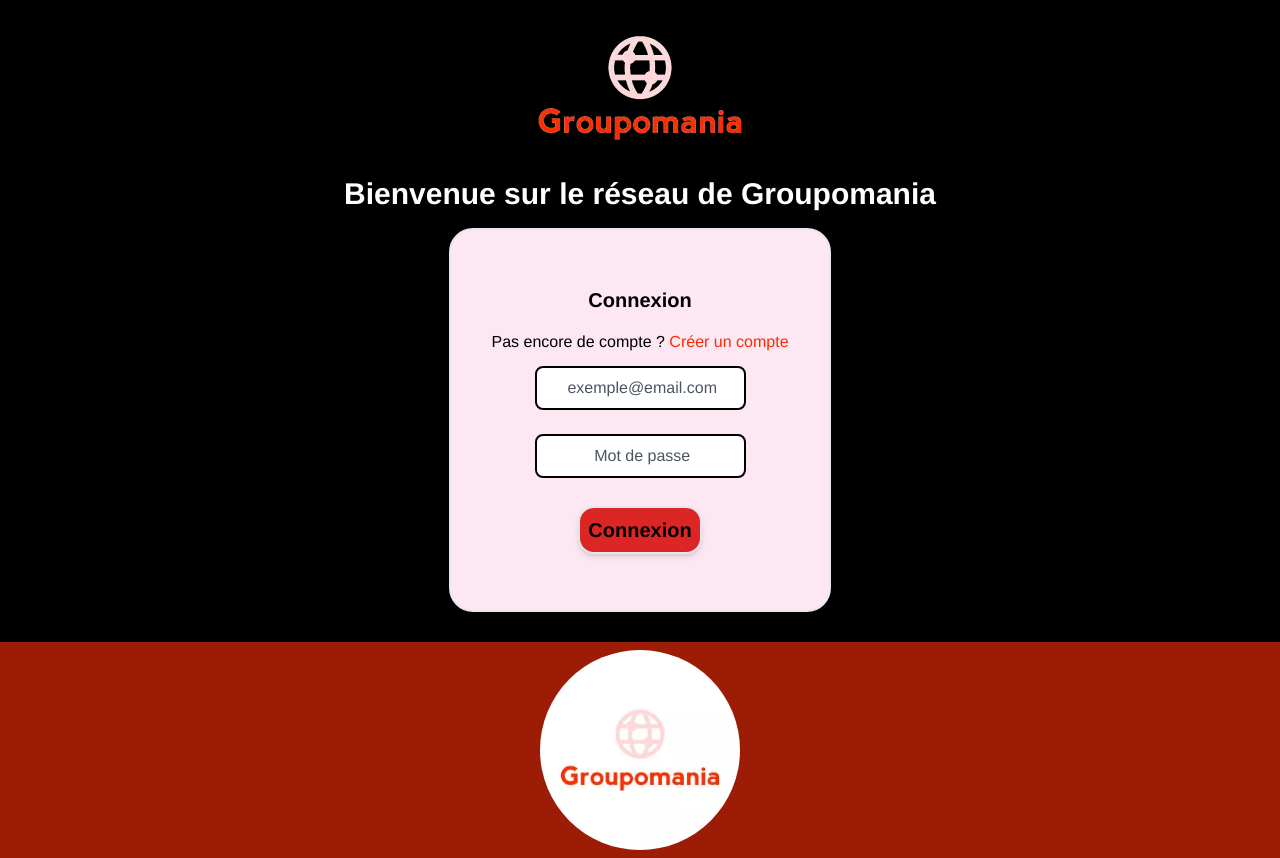
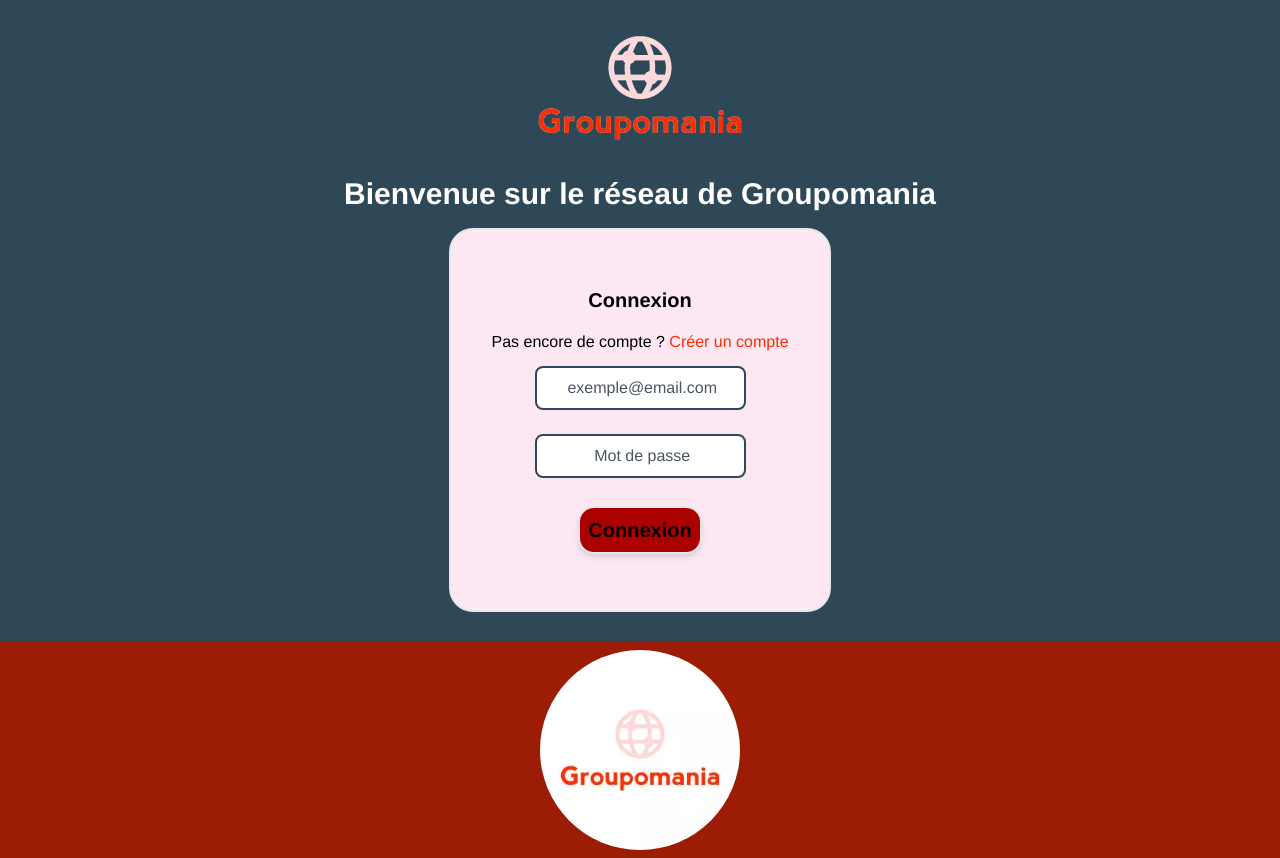
Before and after one commit to Hortleur/groupamania, a Vue app: page /#/ in a window 1280 px wide. Built offline with nearby package versions, Linux system fonts and the light colour scheme.

Commit message:
palette de couleur

```diff
--- a/src/App.vue
+++ b/src/App.vue
@@ -22,6 +22,6 @@
   font-display: swap;
 }
 html{
-  background-color: black
+  background-color: #2F4858
 }
 </style>
--- a/src/components/Login.vue
+++ b/src/components/Login.vue
@@ -2,29 +2,29 @@
     <div class="card border-2 bg-pink-100 rounded-3xl md:p-6 lg:p-8 xl:p-10 2xl:p-12 mt-4">
         <h2 class="card_title text-xl font-bold my-4" v-if="mode == 'login'">Connexion</h2>
         <h2 class="card_title text-xl font-bold my-4" v-else>Inscription</h2>
-        <p class="card_subtitle" v-if="mode == 'login'">Pas encore de compte ? <span class="card_action text-base text-orangeGroupo hover:text-green-600 cursor-pointer" @click="switchToCreate">Créer un compte</span></p>
-        <p class="card_subtitle text-lg" v-else>Déjà un compte ? <span class="card_action text-base text-orangeGroupo hover:text-green-600 cursor-pointer" @click="switchToLogin">Se Connecter</span></p>
+        <p class="card_subtitle" v-if="mode == 'login'">Pas encore de compte ? <span class="card_action text-base text-orangeGroupo hover:text-greenGroupo cursor-pointer" @click="switchToCreate">Créer un compte</span></p>
+        <p class="card_subtitle text-lg" v-else>Déjà un compte ? <span class="card_action text-base text-orangeGroupo hover:text-greenGroupo cursor-pointer" @click="switchToLogin">Se Connecter</span></p>
         <div class="form-row">
-            <input v-model="email" type="text" placeholder=" exemple@email.com" class=" py-2 my-3 rounded-lg placeholder-gray-600 border-2 border-black text-center">
+            <input v-model="email" type="text" placeholder=" exemple@email.com" class=" py-2 my-3 rounded-lg placeholder-gray-600 border-2 border-blackGroupo text-center">
             <div v-if="v$.email.$error">{{v$.email.$errors[0].$message}}</div>
         </div>
         <div class="form-row" v-if="mode == 'create'">
-            <input v-model="prenom" type="text" placeholder=" Prenom" class=" py-2 my-6 rounded-lg placeholder-gray-600 border-2 border-black text-center">
+            <input v-model="prenom" type="text" placeholder=" Prenom" class=" py-2 my-6 rounded-lg placeholder-gray-600 border-2 border-blackGroupo text-center">
             <div v-if="v$.prenom.$error">{{v$.prenom.$errors[0].$message}}</div>
         </div>
         <div class="form-row">
-            <input v-model="password" type="password" placeholder=" Mot de passe" class=" py-2 my-3 rounded-lg placeholder-gray-600 border-2 border-black text-center">
+            <input v-model="password" type="password" placeholder=" Mot de passe" class=" py-2 my-3 rounded-lg placeholder-gray-600 border-2 border-blackGroupo text-center">
             <div v-if="v$.password.$error">{{v$.password.$errors[0].$message}}</div>
         </div>
         <div class="form-row" v-if="mode == 'login' && status == 'error_login'">
             Adresse mail ou mot de passe invalide
         </div>
         <div class="form-row">
-            <button @click="login()" class="border-2 rounded-2xl p-2 my-4 bg-red-600 text-xl shadow-md cursor-pointer hover:text-white font-semibold" v-if="mode == 'login'">
+            <button @click="login()" class="border-2 rounded-2xl p-2 my-4 bg-redGroupo text-xl shadow-md cursor-pointer hover:text-white font-semibold" v-if="mode == 'login'">
                 <span>Connexion</span>
             </button>
-            <button @click="createAccount()" class="border-2 rounded-2xl p-2 my-4 bg-red-600 text-xl shadow-md cursor-pointer hover:text-white font-semibold" v-else>
-                S'inscrire
+            <button @click="createAccount()" class="border-2 rounded-2xl p-2 my-4 bg-redGroupo text-xl shadow-md cursor-pointer hover:text-white font-semibold" v-else>
+                <span>S'inscrire</span>
             </button>
         </div>
     </div>
@@ -47,10 +47,17 @@ export default {
         }
     },
     validations(){
-        return {
+        if (this.mode != "login") {
+           return {
             email: {required, email},
             prenom: {required, alpha},
             password:{required, alphaNum}
+           }
+        } else {
+            return{
+                email: {required, email},
+                password:{required, alphaNum}
+            }
         }
     },
     computed: {
--- a/src/components/PostForm.vue
+++ b/src/components/PostForm.vue
@@ -1,10 +1,10 @@
 <template>
     <div class="border-2 border-solid border-black bg-pink-100 p-8 rounded-xl sm:w-screen">
         <div class=" my-4">
-            <input v-model="title" type="text" name="postTitle" id="postTitle" placeholder=" Titre" class=" w-full rounded-2xl border-black border-2 py-2 px-5">
+            <input v-model="title" type="text" name="postTitle" id="postTitle" placeholder=" Titre" class=" w-full rounded-2xl border-blackGroupo border-2 py-2 px-5">
         </div>
         <div class="">
-            <textarea v-model="content" name="content" id="content" cols="60" rows="5" class=" border-2 border-black rounded-2xl py-2 px-5 sm:w-4/5"></textarea>
+            <textarea v-model="content" name="content" id="content" cols="60" rows="5" class=" border-2 border-blackGroupo rounded-2xl py-2 px-5 sm:w-4/5"></textarea>
         </div>
         <div class=" my-4">
             <input v-model="imageAltText" type="text" name="imageAltText" id="imageAltText" placeholder=" Description de l'image" class=" w-full rounded-2xl border-2 border-black py-2 px-5
@@ -12,7 +12,7 @@
             <input @change="onFileSelected" type="file" name="image" id="image" class=" my-4">
         </div>
         <div class=" my-4">
-            <button @click="onPost" class="button border-2 border-black rounded-full w-1/4 p-4 hover:bg-orange-600" type="submit">
+            <button @click="onPost" class="button border-2 border-blackGroupo rounded-full w-1/4 p-4 hover:bg-greenGroupo bg-blackGroupo text-white" type="submit">
                <i class="fas fa-paper-plane text-2xl"></i>
             </button>
         </div>
@@ -20,6 +20,7 @@
 </template>
 
 <script>
+import useVuelidate from "@vuelidate/core";
 let gpc = localStorage.getItem('gpc')
 const UserId= JSON.parse(gpc).id
 
@@ -27,6 +28,7 @@ export default {
     name:'PostForm',
     data: function() {
         return{
+            v$: useVuelidate(),
             title:'',
             content:'',
             userId: UserId,
@@ -39,14 +41,14 @@ export default {
            this.selectedFile = event.target.files[0]
         },
         onPost(){
-            const formContent = {
+                const formContent = {
                 title: this.title,
                 content: this.content,
                 image: this.selectedFile,
                 imageAltText: this.imageAltText,
                 userId: this.userId,
-            }
-            this.$emit('changement', formContent)
+                }
+                this.$emit('changement', formContent)
         }
     }
 }
--- a/src/router/index.js
+++ b/src/router/index.js
@@ -1,4 +1,4 @@
-import { createRouter, createWebHashHistory } from 'vue-router'
+import { createRouter, createWebHistory } from 'vue-router'
 import Home from '../views/Home.vue'
 
 
@@ -35,7 +35,7 @@ const routes = [
 ]
 
 const router = createRouter({
-  history: createWebHashHistory(),
+  history: createWebHistory(),
   routes
 })
 
--- a/src/views/Post.vue
+++ b/src/views/Post.vue
@@ -1,6 +1,6 @@
 <template>
     <div class=" flex flex-col justify-between h-screen relative">
-        <div class="header flex flex-col flex-nowrap fixed bg-black w-full">
+        <div class="header flex flex-col flex-nowrap fixed bg-blackGroupo w-full">
             <div>
                 <Header />
             </div>
@@ -25,7 +25,7 @@
                 <PostForm  @changement=" logChangement"/>
             </div>
         </div>
-        <div v-if="toggleModal" class=" absolute inset-0 z-40 opacity-90 bg-black sm:fixed">
+        <div v-if="toggleModal" class=" absolute inset-0 z-40 opacity-90 bg-blackGroupo sm:fixed">
 
         </div>
         <div class=" mx-auto sm:flex sm:flex-row-reverse sm:flex-nowrap my-8 sm:justify-around mt-80">
--- a/tailwind.config.js
+++ b/tailwind.config.js
@@ -28,6 +28,13 @@ module.exports = {
       pink: colors.pink,
       orange: colors.orange,
       orangeGroupo: "#fb2c04",
+      pinkGroupo: "#EB005E",
+      magentaGroupo: "#B6318D",
+      purpleGroupo: "#6F4C98",
+      NavyGroupo: "#365080",
+      blackGroupo: "#2F4858",
+      greenGroupo: "#006400",
+      redGroupo: "#AA0000"
     },
     spacing: {
       px: '1px',
```
